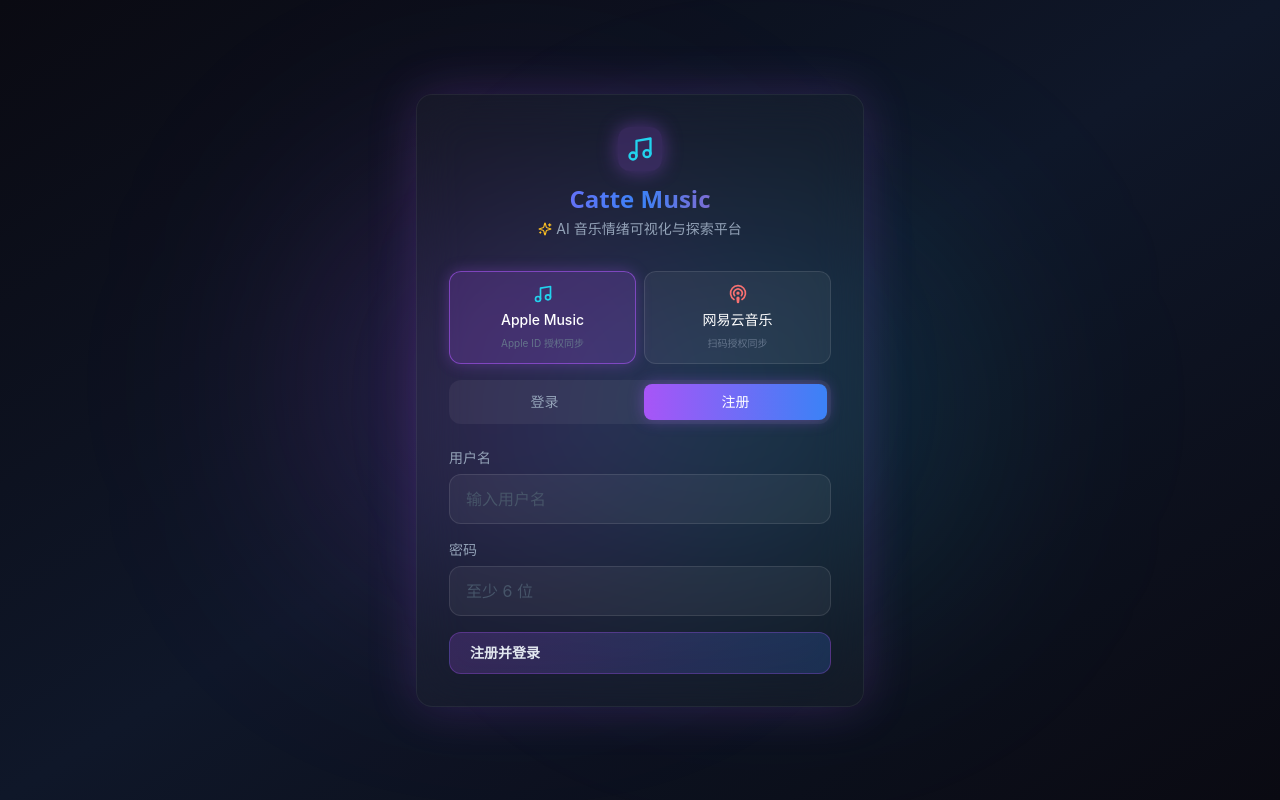
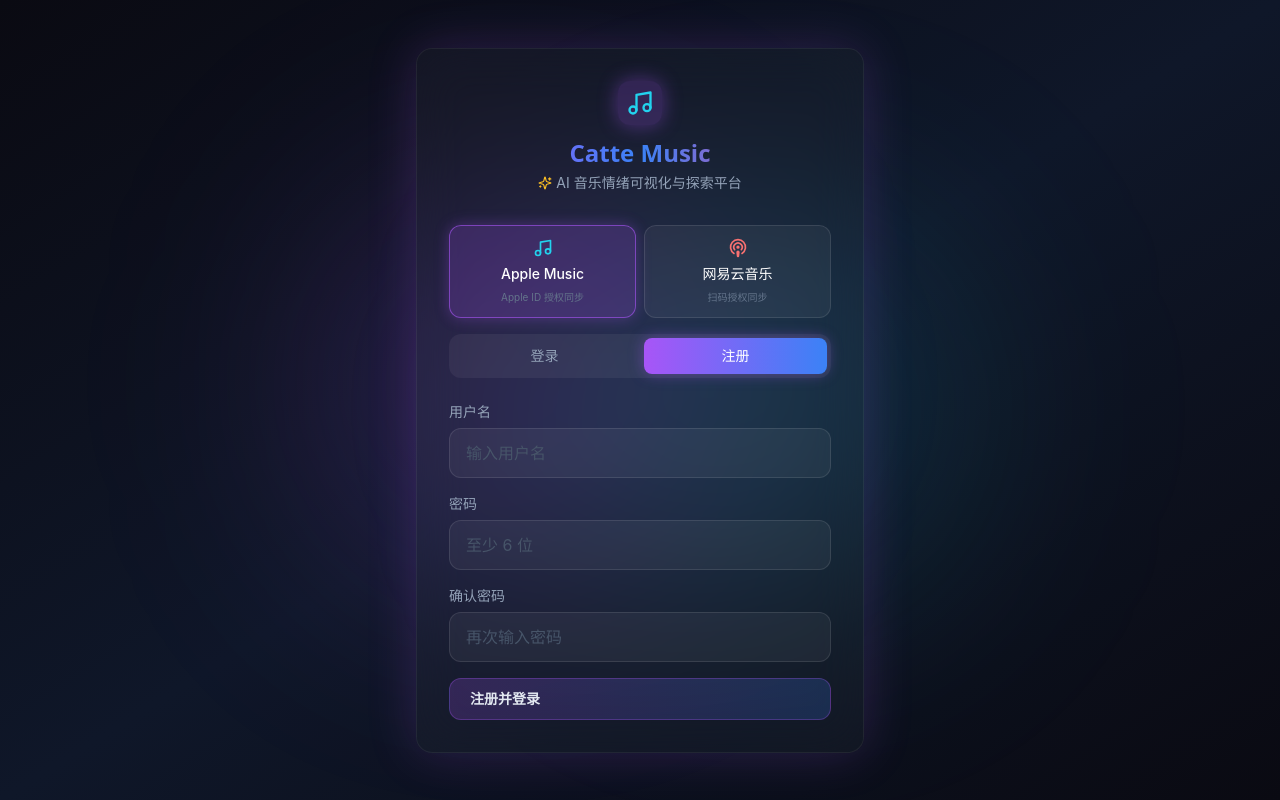
Before and after one commit to cattemiao/catteproject, a React (Vite) app in the folder catte-music/frontend/: page /login in a window 1280 px wide. Both pictures are taken after a click on the button "注册". Built offline with nearby package versions, Linux system fonts and the light colour scheme.

Commit message:
用户注册的时候，需要输入两次密码

```diff
--- a/catte-music/frontend/src/pages/Login.tsx
+++ b/catte-music/frontend/src/pages/Login.tsx
@@ -13,12 +13,17 @@
   const [mode, setMode] = useState<Mode>('login')
   const [username, setUsername] = useState('')
   const [password, setPassword] = useState('')
+  const [confirmPassword, setConfirmPassword] = useState('')
   const [error, setError] = useState('')
   const [loading, setLoading] = useState(false)
 
   const handleSubmit = async (e: React.FormEvent) => {
     e.preventDefault()
     setError('')
+    if (mode === 'register' && password !== confirmPassword) {
+      setError('两次输入的密码不一致')
+      return
+    }
     setLoading(true)
     try {
       if (mode === 'register') {
@@ -92,7 +97,10 @@
           {(['login', 'register'] as Mode[]).map((m) => (
             <button
               key={m}
-              onClick={() => setMode(m)}
+              onClick={() => {
+                setMode(m)
+                setConfirmPassword('')
+              }}
               className={`flex-1 py-2 rounded-lg text-sm font-medium transition-all ${
                 mode === m
                   ? 'bg-gradient-to-r from-neon-purple to-neon-blue text-white shadow-[0_0_15px_rgba(168,85,247,0.4)]'
@@ -134,6 +142,25 @@
             />
           </div>
 
+          {mode === 'register' && (
+            <div>
+              <label className="block text-sm text-slate-400 mb-1.5">确认密码</label>
+              <input
+                type="password"
+                value={confirmPassword}
+                onChange={(e) => setConfirmPassword(e.target.value)}
+                required
+                className="w-full px-4 py-3 rounded-xl bg-white/5 border border-white/10
+                           focus:border-neon-purple/50 focus:outline-none focus:ring-2
+                           focus:ring-neon-purple/20 transition-all text-white placeholder:text-slate-600"
+                placeholder="再次输入密码"
+              />
+              {confirmPassword && password !== confirmPassword && (
+                <p className="text-xs text-red-400 mt-1.5">两次输入的密码不一致</p>
+              )}
+            </div>
+          )}
+
           {error && (
             <p className="text-sm text-red-400 bg-red-500/10 border border-red-500/20 rounded-lg px-3 py-2">
               {error}
```
